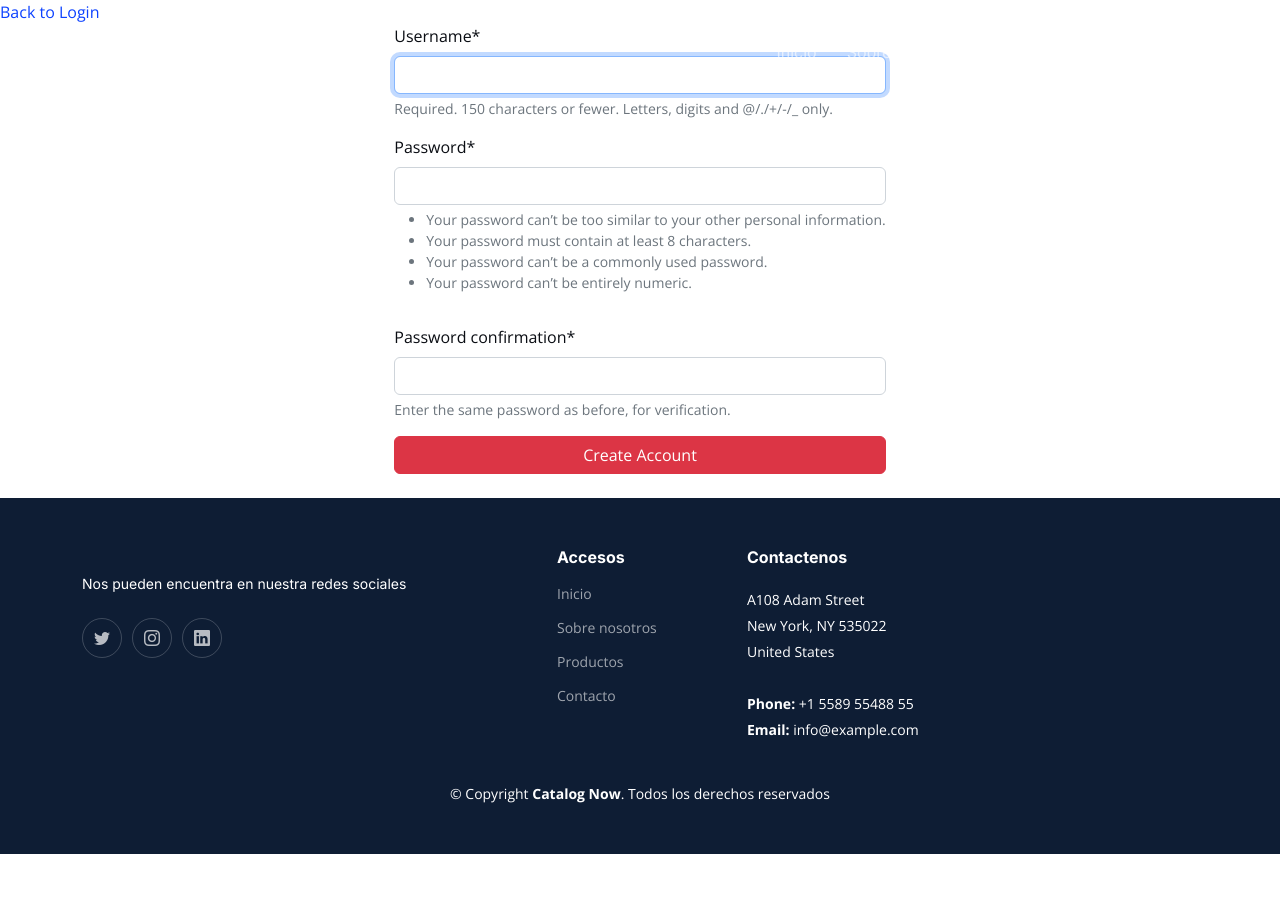
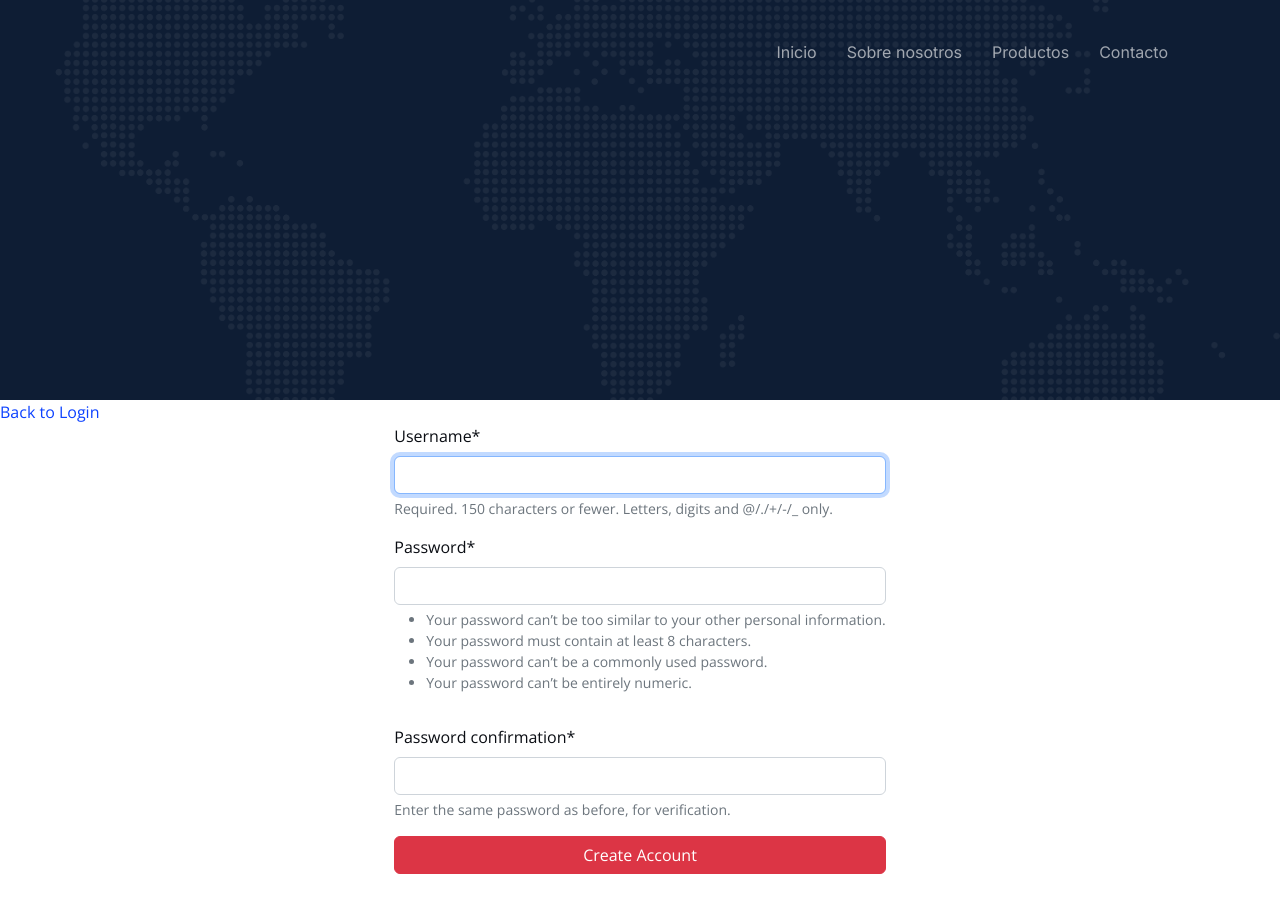
Before and after one commit to ccosta6136/catalog-now, a Django app: page /panel/signup/ in a window 1280 px wide. Shown: the top 897 px of the page. Before the commit the page ends 854 px from the top, so only its background shows below. Run offline with Django 4.2, Linux system fonts and the light colour scheme; data that the repository does not hold is empty; some libraries are stand-ins or nearby versions.

Commit message:
Update templates

```diff
--- a/panel_app/templates/catalog_now_app/catalog_form.html
+++ b/panel_app/templates/catalog_now_app/catalog_form.html
@@ -3,6 +3,9 @@
 {% load crispy_forms_tags %}
 
 {% block main %}
+<section id="hero" class="hero d-flex align-items-center justify-content-center">
+
+</section>
 
 <a href="{% url 'catalog-page'%}">Back to catalog</a>
 
--- a/panel_app/templates/catalog_now_app/catalog_list.html
+++ b/panel_app/templates/catalog_now_app/catalog_list.html
@@ -1,6 +1,9 @@
 {% extends "catalog_now_app/base.html" %}
 
 {% block main %}
+<section id="hero" class="hero d-flex align-items-center justify-content-center">
+
+</section>
 
 <div class="container-fluid">
 
--- a/panel_app/templates/catalog_now_app/panel_create_account_form.html
+++ b/panel_app/templates/catalog_now_app/panel_create_account_form.html
@@ -5,6 +5,9 @@
 {% load static %}
 
 {% block main %}
+<section id="hero" class="hero d-flex align-items-center justify-content-center">
+
+</section>
 
 <a href="{% url 'panel-login' %}">Back to Login</a>
 
```
